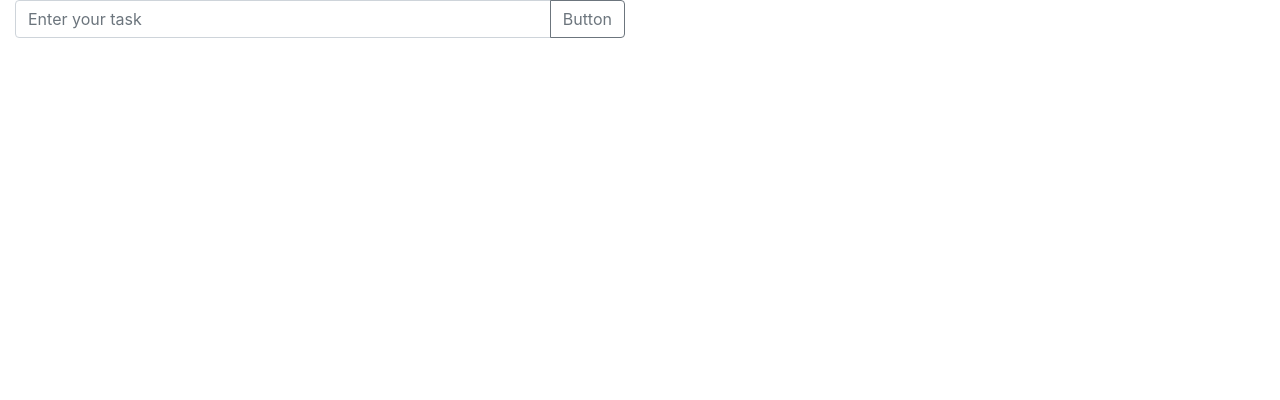
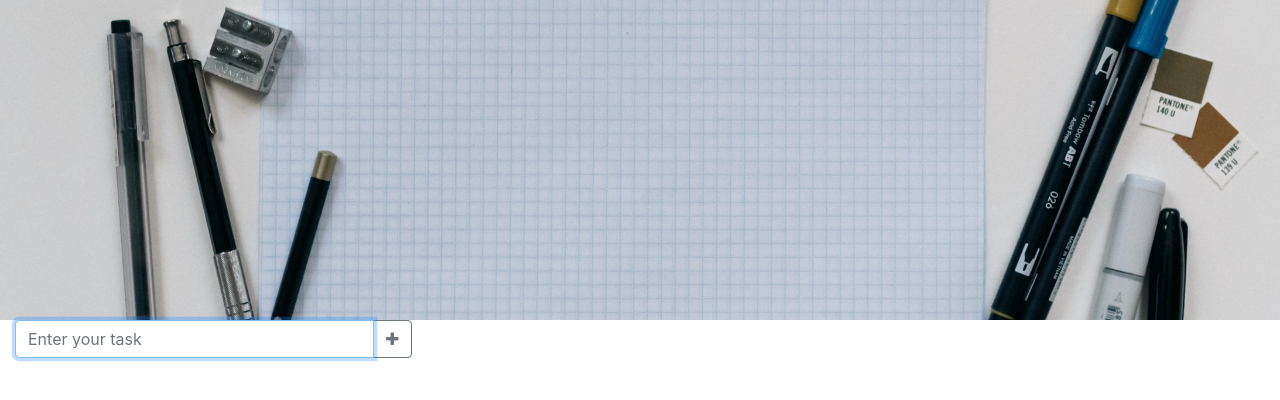
Before and after one commit to matthewrungwe/to-do-list, a website: page index.html in a window 1280 px wide. Drawn offline with nearby package versions, Linux system fonts and the light colour scheme.

Commit message:
Add header.

```diff
--- a/index.html
+++ b/index.html
@@ -14,14 +14,24 @@
     <link rel="stylesheet" href="./src/app/css/main.css">
 </head>
 <body>
+    <!-- Header -->
+    <header>
+        <nav id="nav">
+
+        </nav>
+
+        <section id="banner">
+
+        </section>
+    </header>
 
     <!-- Main -->
     <main>
         <section id="add-tasks">
-            <div class="input-group mb-3 col-sm-6">
-                <input type="text" id="task" class="form-control" placeholder="Enter your task" aria-label="Task input" aria-describedby="add-btn">
+            <div class="input-group mb-3 col-sm-5 col-md-4">
+                <input type="text" id="task" class="form-control" placeholder="Enter your task" aria-label="Task input" aria-describedby="add-btn" autofocus>
                 <div class="input-group-append">
-                  <button class="add-btn btn btn-outline-secondary" type="button" id="add-btn">Button</button>
+                  <button class="add-btn btn btn-outline-secondary" type="button" id="add-btn"><i class="fa fa-plus" aria-hidden="true"></i></button>
                 </div>
             </div>
         </section>
--- /dev/null
+++ b/src/app/less/_layout/_banner.less
@@ -0,0 +1,7 @@
+#banner {
+    height: 100%;
+    background-image: url('../../assets/images/bg/white.webp');
+    background-position: center;
+    background-repeat: no-repeat;
+    background-size: cover;
+}
--- /dev/null
+++ b/src/app/less/_layout/_header.less
@@ -0,0 +1,4 @@
+header {
+    height: 40vh;
+    width: 100%;
+}
--- a/src/app/less/main.less
+++ b/src/app/less/main.less
@@ -2,3 +2,8 @@
     margin: 0;
     padding: 0;
 }
+
+@import "./_layout/_header.less";
+@import "./_layout/_nav.less";
+@import "./_layout/_banner.less";
+@import "./_layout/_main.less";
```
Also changed, not shown: src/app/css/main.css, src/app/less/_layout/_main.less (added), src/app/less/_layout/_nav.less (added).
